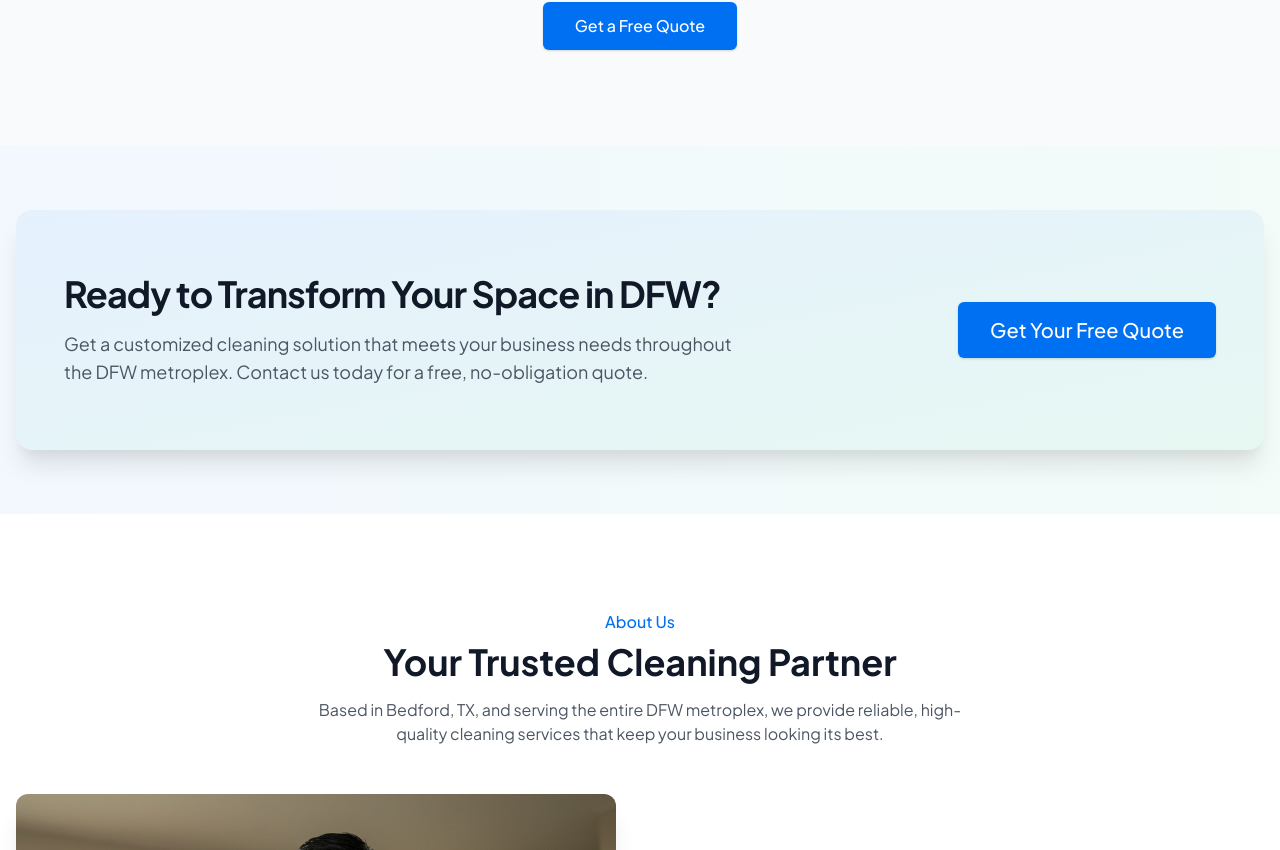
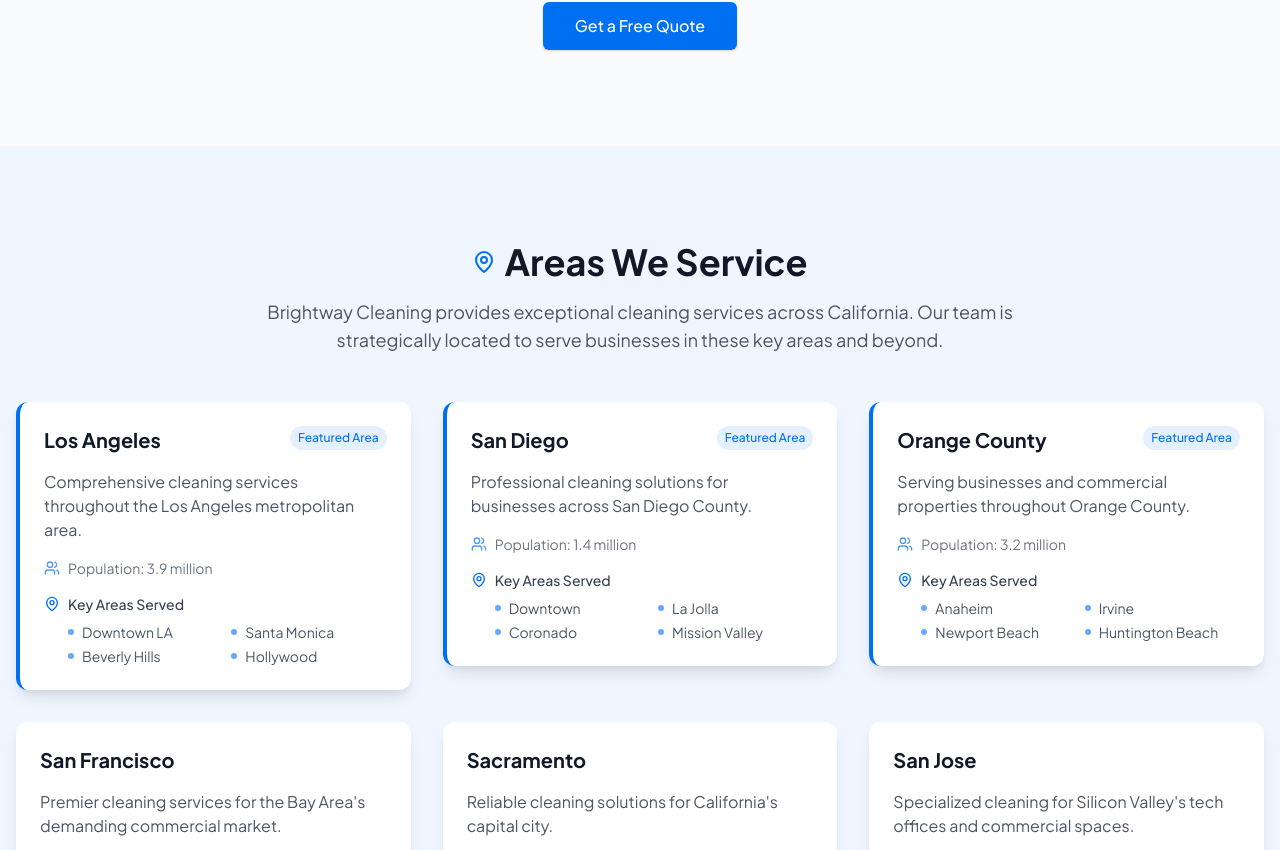
Before and after one commit to bennyortiz/brightway-website-code, a Next.js app: page / in a window 1280 px wide. Shown: the part 1950-2800 px from the top of the page. Built offline with nearby package versions, Linux system fonts and the light colour scheme; a web font is replaced by a local one.

Commit message:
Add 'Areas We Service' section to homepage

```diff
--- a/app/components/layout/Footer.tsx
+++ b/app/components/layout/Footer.tsx
@@ -27,9 +27,9 @@
   return (
     <footer className="w-full py-12 bg-gray-900 text-white">
       <div className="container mx-auto px-4">
-        <div className="grid grid-cols-1 md:grid-cols-4 gap-8">
+        <div className="grid grid-cols-1 md:grid-cols-5 gap-8">
           {/* Company Information */}
-          <div className="space-y-4">
+          <div className="space-y-4 md:col-span-2">
             <h3 className="text-xl font-bold">{siteConfig.name}</h3>
             <p className="text-gray-400">{siteConfig.description}</p>
             <div className="flex space-x-4">
@@ -63,6 +63,23 @@
             </ul>
           </div>
 
+          {/* Locations */}
+          <div>
+            <h3 className="text-lg font-semibold mb-4">Locations</h3>
+            <ul className="space-y-2">
+              {footerNavigation.locations.map((item) => (
+                <li key={item.name}>
+                  <Link
+                    href={item.href}
+                    className="text-gray-400 hover:text-primary transition-colors"
+                  >
+                    {item.name}
+                  </Link>
+                </li>
+              ))}
+            </ul>
+          </div>
+
           {/* Company */}
           <div>
             <h3 className="text-lg font-semibold mb-4">Company</h3>
@@ -81,7 +98,7 @@
           </div>
 
           {/* Contact */}
-          <div className="space-y-4">
+          <div className="space-y-4 md:col-span-2">
             <h3 className="text-lg font-semibold mb-4">Contact Us</h3>
             <div className="space-y-3">
               <div className="flex items-start">
--- /dev/null
+++ b/app/components/sections/ServiceAreas/ServiceAreaCard.tsx
@@ -0,0 +1,69 @@
+import React from 'react';
+import { MapPin, Users, Building } from 'lucide-react';
+
+export interface ServiceAreaCardProps {
+  city: string;
+  description: string;
+  population?: string;
+  keyLocations: string[];
+  isFeatured?: boolean;
+}
+
+/**
+ * ServiceAreaCard Component
+ *
+ * Displays information about a single service area in a card format
+ * Highlights featured areas with a special badge
+ */
+const ServiceAreaCard: React.FC<ServiceAreaCardProps> = ({
+  city,
+  description,
+  population,
+  keyLocations,
+  isFeatured = false,
+}) => {
+  return (
+    <div className={`
+      bg-white rounded-xl shadow-lg overflow-hidden transition-transform
+      duration-300 hover:shadow-xl hover:-translate-y-1
+      ${isFeatured ? 'border-l-4 border-primary' : ''}
+    `}>
+      <div className="p-6">
+        <div className="flex justify-between items-start mb-4">
+          <h3 className="text-xl font-bold text-gray-900">{city}</h3>
+          {isFeatured && (
+            <span className="bg-primary/10 text-primary text-xs px-2 py-1 rounded-full font-medium">
+              Featured Area
+            </span>
+          )}
+        </div>
+
+        <p className="text-gray-600 mb-4">{description}</p>
+
+        {population && (
+          <div className="flex items-center text-sm text-gray-500 mb-4">
+            <Users className="h-4 w-4 mr-2 text-primary/70" />
+            <span>Population: {population}</span>
+          </div>
+        )}
+
+        <div className="mt-4">
+          <div className="flex items-center mb-2">
+            <MapPin className="h-4 w-4 mr-2 text-primary" />
+            <span className="text-sm font-medium text-gray-700">Key Areas Served</span>
+          </div>
+          <ul className="pl-6 grid grid-cols-2 gap-x-2 gap-y-1">
+            {keyLocations.map((location, index) => (
+              <li key={index} className="text-sm text-gray-600 flex items-center">
+                <span className="w-1.5 h-1.5 bg-primary/60 rounded-full mr-2"></span>
+                {location}
+              </li>
+            ))}
+          </ul>
+        </div>
+      </div>
+    </div>
+  );
+};
+
+export default ServiceAreaCard;
--- /dev/null
+++ b/app/components/sections/ServiceAreas/index.tsx
@@ -0,0 +1,110 @@
+'use client';
+
+import React, { useRef, useEffect, useState } from 'react';
+import Link from 'next/link';
+import ServiceAreaCard from './ServiceAreaCard';
+import { serviceAreas } from './serviceAreasData';
+import { MapPin, Globe, ArrowRight } from 'lucide-react';
+
+/**
+ * ServiceAreas Component
+ *
+ * Displays a grid of service areas with animation effects.
+ * Uses the IntersectionObserver API for scroll-based animations.
+ */
+const ServiceAreas = () => {
+  const sectionRef = useRef<HTMLDivElement>(null);
+  const [isVisible, setIsVisible] = useState(false);
+
+  // Filter featured areas (to be displayed at the top if needed)
+  const featuredAreas = serviceAreas.filter(area => area.isFeatured);
+  const otherAreas = serviceAreas.filter(area => !area.isFeatured);
+
+  useEffect(() => {
+    const observer = new IntersectionObserver(
+      ([entry]) => {
+        if (entry.isIntersecting) {
+          setIsVisible(true);
+          observer.unobserve(entry.target);
+        }
+      },
+      {
+        root: null,
+        rootMargin: '0px',
+        threshold: 0.1,
+      }
+    );
+
+    if (sectionRef.current) {
+      observer.observe(sectionRef.current);
+    }
+
+    return () => {
+      if (sectionRef.current) {
+        observer.unobserve(sectionRef.current);
+      }
+    };
+  }, []);
+
+  return (
+    <section id="service-areas" ref={sectionRef} className="w-full py-16 md:py-24 bg-blue-50">
+      <div className="container mx-auto px-4">
+        <div className="text-center mb-12">
+          <div className="inline-flex items-center justify-center mb-4">
+            <MapPin className="h-6 w-6 text-primary mr-2" />
+            <h2 className="text-3xl md:text-4xl font-bold">Areas We Service</h2>
+          </div>
+          <p className="text-lg text-gray-600 max-w-3xl mx-auto">
+            Brightway Cleaning provides exceptional cleaning services across California.
+            Our team is strategically located to serve businesses in these key areas and beyond.
+          </p>
+        </div>
+
+        <div
+          className={`grid grid-cols-1 md:grid-cols-2 lg:grid-cols-3 gap-8 transition-opacity duration-1000 ${
+            isVisible ? 'opacity-100' : 'opacity-0'
+          }`}
+        >
+          {serviceAreas.map((area, index) => (
+            <div
+              key={area.city}
+              className="transform transition-all duration-700"
+              style={{
+                transitionDelay: `${index * 150}ms`,
+                transform: isVisible ? 'translateY(0)' : 'translateY(40px)'
+              }}
+            >
+              <ServiceAreaCard
+                city={area.city}
+                description={area.description}
+                population={area.population}
+                keyLocations={area.keyLocations}
+                isFeatured={area.isFeatured}
+              />
+            </div>
+          ))}
+        </div>
+
+        <div className="mt-16 flex flex-col md:flex-row items-center justify-center gap-4 md:gap-8">
+          <div className="p-4 bg-white rounded-xl shadow-md flex items-center max-w-md">
+            <Globe className="h-8 w-8 text-primary flex-shrink-0 mr-4" />
+            <p className="text-gray-700">
+              <span className="font-medium">Don't see your area?</span> We likely service your location too!
+              Contact us to confirm availability in your specific area.
+            </p>
+          </div>
+
+          <Link
+            href="#contact"
+            className="inline-flex h-12 items-center justify-center rounded-md bg-primary px-6 text-base font-medium text-white shadow transition-colors hover:bg-primary/90 group"
+          >
+            <span>Check Your Area</span>
+            <ArrowRight className="ml-2 h-4 w-4 transition-transform group-hover:translate-x-1" />
+          </Link>
+        </div>
+      </div>
+    </section>
+  );
+};
+
+export default ServiceAreas;
--- /dev/null
+++ b/app/components/sections/ServiceAreas/serviceAreasData.ts
@@ -0,0 +1,89 @@
+/**
+ * Service Area Item Interface
+ */
+export interface ServiceAreaItem {
+  city: string;
+  description: string;
+  population?: string;
+  keyLocations: string[];
+  isFeatured?: boolean;
+}
+
+/**
+ * Service Areas Data
+ *
+ * Contains all the areas serviced by Brightway Cleaning.
+ * Each item includes the city name, a brief description, population info,
+ * and key locations/neighborhoods within that area.
+ */
+export const serviceAreas: ServiceAreaItem[] = [
+  {
+    city: 'Los Angeles',
+    description: 'Comprehensive cleaning services throughout the Los Angeles metropolitan area.',
+    population: '3.9 million',
+    keyLocations: [
+      'Downtown LA',
+      'Santa Monica',
+      'Beverly Hills',
+      'Hollywood'
+    ],
+    isFeatured: true
+  },
+  {
+    city: 'San Diego',
+    description: 'Professional cleaning solutions for businesses across San Diego County.',
+    population: '1.4 million',
+    keyLocations: [
+      'Downtown',
+      'La Jolla',
+      'Coronado',
+      'Mission Valley'
+    ],
+    isFeatured: true
+  },
+  {
+    city: 'Orange County',
+    description: 'Serving businesses and commercial properties throughout Orange County.',
+    population: '3.2 million',
+    keyLocations: [
+      'Anaheim',
+      'Irvine',
+      'Newport Beach',
+      'Huntington Beach'
+    ],
+    isFeatured: true
+  },
+  {
+    city: 'San Francisco',
+    description: 'Premier cleaning services for the Bay Area\'s demanding commercial market.',
+    population: '815,000',
+    keyLocations: [
+      'Financial District',
+      'SoMa',
+      'Mission District',
+      'Embarcadero'
+    ]
+  },
+  {
+    city: 'Sacramento',
+    description: 'Reliable cleaning solutions for California\'s capital city.',
+    population: '525,000',
+    keyLocations: [
+      'Downtown',
+      'Midtown',
+      'Natomas',
+      'East Sacramento'
+    ]
+  },
+  {
+    city: 'San Jose',
+    description: 'Specialized cleaning for Silicon Valley\'s tech offices and commercial spaces.',
+    population: '1 million',
+    keyLocations: [
+      'Downtown',
+      'North San Jose',
+      'Willow Glen',
+      'Santana Row'
+    ]
+  }
+];
--- a/app/constants/navigationItems.ts
+++ b/app/constants/navigationItems.ts
@@ -3,6 +3,7 @@
 export const navigationItems = [
   { name: 'Home', href: '/' },
   { name: 'Services', href: '#services' },
+  { name: 'Service Areas', href: '#service-areas' },
   { name: 'About', href: '#about' },
   { name: 'Why Choose Us', href: '#why-choose-us' },
   { name: 'Testimonials', href: '#testimonials' },
@@ -16,6 +17,13 @@
     { name: 'Industrial Cleaning', href: '#services' },
     { name: 'Sanitization Services', href: '#services' },
     { name: 'Waste Management', href: '#services' },
+  ],
+  locations: [
+    { name: 'Los Angeles', href: '#service-areas' },
+    { name: 'San Diego', href: '#service-areas' },
+    { name: 'Orange County', href: '#service-areas' },
+    { name: 'San Francisco', href: '#service-areas' },
+    { name: 'Other Areas', href: '#service-areas' },
   ],
   company: [
     { name: 'About Us', href: '#about' },
--- a/app/page.tsx
+++ b/app/page.tsx
@@ -12,6 +12,7 @@
 import { Metadata } from 'next';
 import Hero from './components/sections/Hero';
 import Services from './components/sections/Services';
+import ServiceAreas from './components/sections/ServiceAreas';
 import About from './components/sections/About';
 import WhyChooseUs from './components/sections/WhyChooseUs';
 import Testimonials from './components/sections/Testimonials';
@@ -40,11 +41,12 @@
  * Sections are rendered in a specific order to create a cohesive user experience:
  * 1. Hero - Main banner with headline and call to action
  * 2. Services - Overview of cleaning services offered
- * 3. About - Company information and values
- * 4. Why Choose Us - Competitive advantages and benefits
- * 5. Testimonials - Customer reviews and feedback
- * 6. FAQ - Frequently asked questions
- * 7. Contact - Contact form and information
+ * 3. Service Areas - Locations where we provide services
+ * 4. About - Company information and values
+ * 5. Why Choose Us - Competitive advantages and benefits
+ * 6. Testimonials - Customer reviews and feedback
+ * 7. FAQ - Frequently asked questions
+ * 8. Contact - Contact form and information
  */
 export default function Home() {
   return (
@@ -52,6 +54,7 @@
       <SEO type="all" />
       <Hero />
       <Services />
+      <ServiceAreas />
       <CTABanner />
       <About />
       <WhyChooseUs />
```
